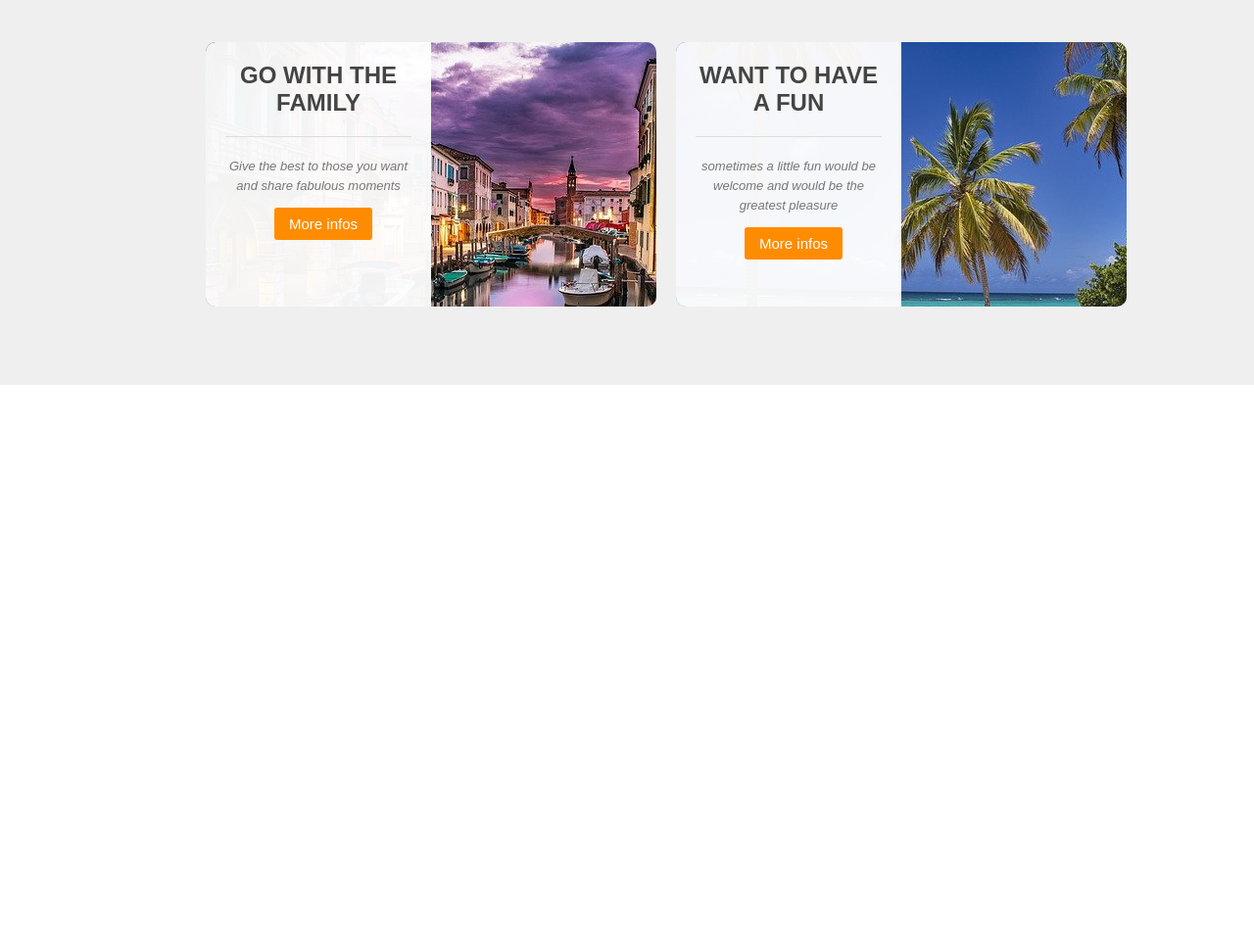
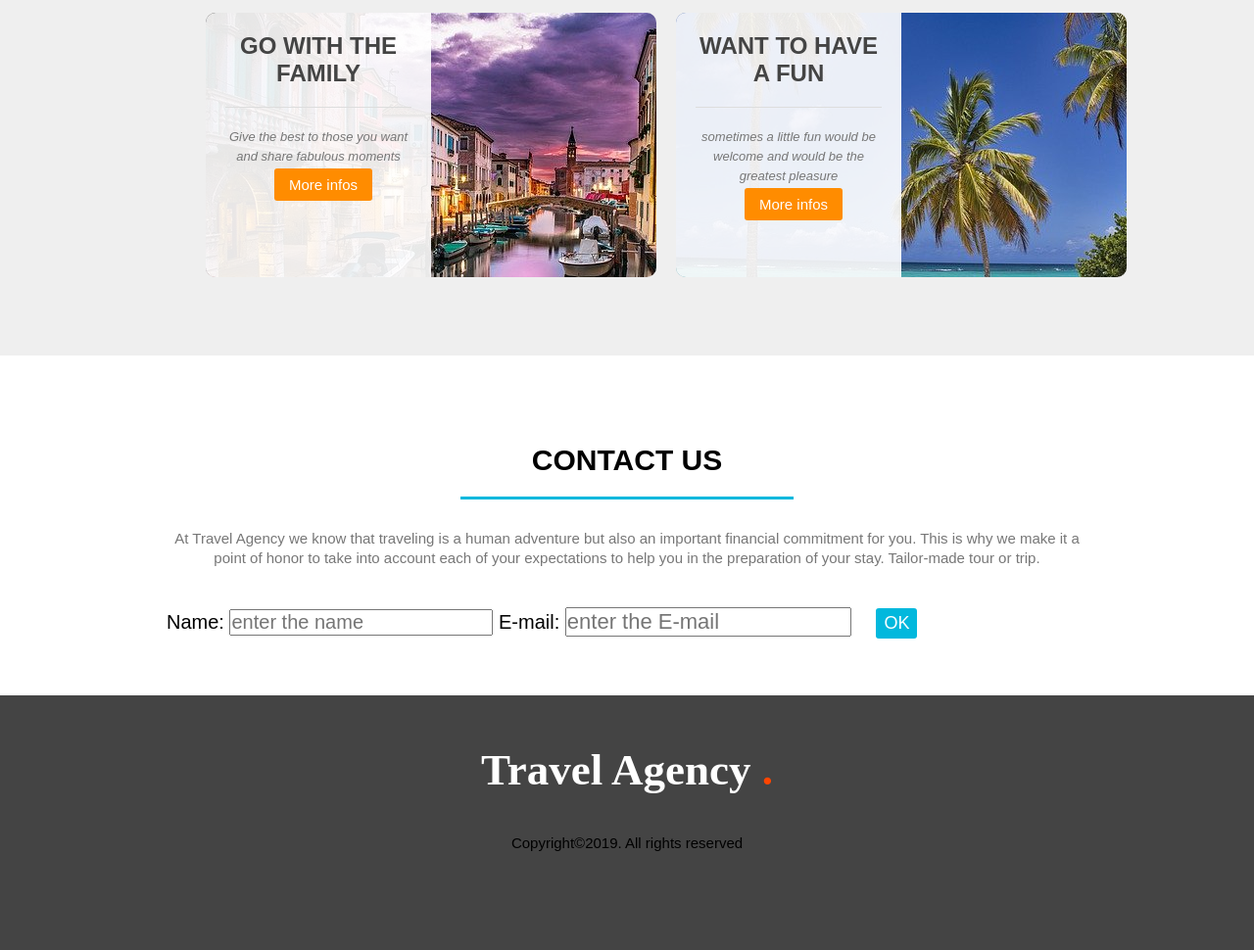
Before and after one commit to Carine1234/Webseite, a plain HTML site: page index.html in a window 1280 px wide. Shown: the part 1244-2214 px from the top of the page at 98% size. Before the commit the page ends 1737 px from the top, so only its background shows below. Drawn offline with Linux system fonts and the light colour scheme; a web font is replaced by a local one.

Commit message:
end the Website

```diff
--- a/Style.css
+++ b/Style.css
@@ -172,7 +172,7 @@ header img
     display: inline-block;
     background-color: #efefef;
     padding: 80px 200px;
-    margin-top: 80px;
+    margin-top: 50px;
     margin-bottom: 80px;
 }
 #possibilities article
@@ -193,7 +193,7 @@ header img
 }
 .overlay
 {
-    background: rgba(255,255,255,0.95);
+    background: rgba(255,255,255,0.90);
     height: 85%;
     width: 190px;
     padding: 20px;
@@ -209,5 +209,40 @@ article h4
 #possibilities p
 {
     text-align: center;
-    margin-bottom: 20px;
+    margin-bottom: 10px;
 }
+/*CONTACT*/
+.contact1
+{
+    text-align: center;
+    font-size: 30px;
+    margin-left: 300px;
+    margin-right: 300px;
+    border-bottom: 3px solid #02b8dd;
+    padding-bottom: 20px;
+    margin-bottom: 30px;
+}
+.par
+{
+    text-align: center;
+    margin-bottom: 40px;
+}
+form
+{
+  font-size: 20px;
+}
+
+/*FOOTER*/
+footer
+{
+    height: 260px;
+    background-color: #444;
+    text-align: center;
+}
+footer h1
+{
+    color: white;
+    text-align: center;
+    margin-top: 40px;
+    margin-bottom: 40px;
+}
--- a/index.html
+++ b/index.html
@@ -86,9 +86,28 @@
          </section>
 
          <section id="contact">
-             <div class="wraper"></div>
+             <div class="wraper">
+                 <h3 class="contact1">CONTACT US</h3>
+                 <p class="par">At Travel Agency we know that traveling is a human adventure but also an important financial commitment for you. This is why we make it a point of honor to take into account each of your expectations to help you in the preparation of your stay. Tailor-made tour or trip.
+                 </p>
+                 <form>
+                    <label for="name">Name:</label>
+                    <input type="text" id="name" name="Name" placeholder="enter the name " style="font-size: 20px">
+                    <label for="mail">E-mail:</label>
+                    <input type="text" id="mail" name="E-mail" placeholder="enter the E-mail" style="font-size: 22px; margin-bottom: 50px">
+                    <input type="submit"  value="OK" style="background-color: #02b8dd; font-size: 18px; border-radius: 3px; color: white; padding: 3px 6px; border-color: #02b8dd; border-style: solid; margin-left: 20px">
+                </form>
+            </div>
          </section>
-<!--Das ist der Teil die ganz unten liegenden Informationen-->             <footer></footer>
+<!--Das ist der Teil die ganz unten liegenden Informationen-->
+         <footer>
+             <div class="wraper">
+                  <h1>Travel Agency <span class="orange">.</span>
+                 </h1>
+                 <div class="copyright">Copyright©2019. All rights reserved</div>
+             </div>
+        </footer>
+
 
      </body>
 </html>
```
